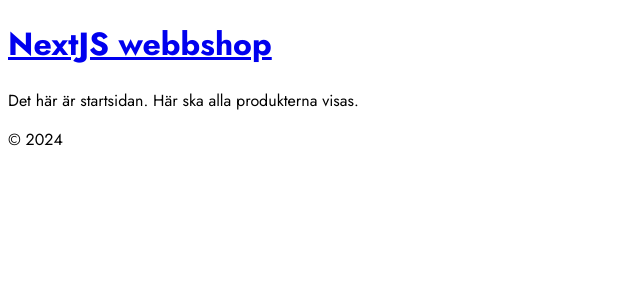
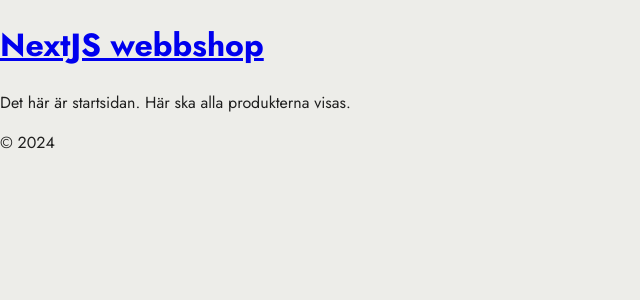
Before and after one commit to Peter-WebDev/hikari-webshop, a Next.js app: page / in a window 1280 px wide. Shown: the top 300 px of the page, without its empty margins (0-640 px from the left). Built offline with nearby package versions, Linux system fonts and the light colour scheme; what @mui/material-nextjs would draw is missing.

Commit message:
Added code for handling theme in layout + added parameters for our basic theme colors

```diff
--- a/app/layout.tsx
+++ b/app/layout.tsx
@@ -2,6 +2,7 @@ import "@fontsource/jost/300.css";
 import "@fontsource/jost/400.css";
 import "@fontsource/jost/500.css";
 import "@fontsource/jost/700.css";
+import { CssBaseline } from "@mui/material";
 import { AppRouterCacheProvider } from "@mui/material-nextjs/v15-appRouter";
 import { ThemeProvider } from "@mui/material/styles";
 import { Jost } from "next/font/google";
@@ -24,6 +25,7 @@ export default function RootLayout({ children }: PropsWithChildren) {
       <body className={jost.className}>
         <AppRouterCacheProvider>
           <ThemeProvider theme={theme}>
+            <CssBaseline />
             <header>
               <Link href="/">
                 <h1>NextJS webbshop</h1>
--- a/src/theme.ts
+++ b/src/theme.ts
@@ -2,6 +2,18 @@
 import { createTheme } from "@mui/material/styles";
 
 const theme = createTheme({
+  palette: {
+    mode: "light",
+    primary: {
+      main: "#D6CCC2",
+    },
+    secondary: {
+      main: "#403D3A",
+    },
+    background: {
+      default: "#EDEDE9",
+    },
+  },
   typography: {
     fontFamily: "var(--font-jost)",
   },
```
